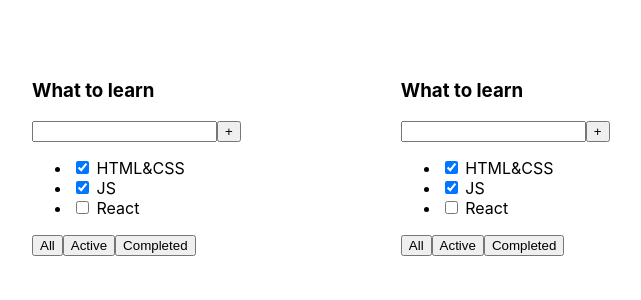
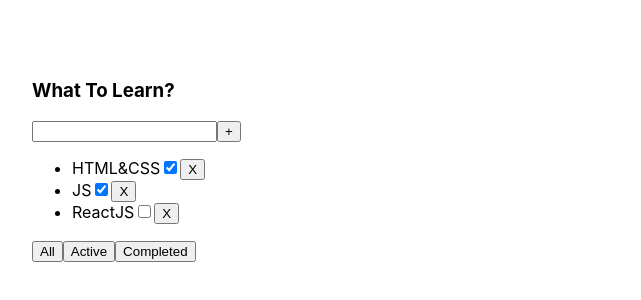
Before and after one commit to OleksandrBuhai/ToDoList, a React (Create React App) app: page / in a window 1280 px wide. Shown: the top 300 px of the page, without its empty margins (28-669 px from the left). Built offline with nearby package versions, Linux system fonts and the light colour scheme.

Commit message:
Delete task + filter

```diff
--- a/src/App.tsx
+++ b/src/App.tsx
@@ -1,23 +1,42 @@
-import React from 'react';
+import React, {useState} from 'react';
 import './App.css';
 import {ToDoList} from "./ToDoList";
 
+export type FilterType = 'all'| 'active' | ' completed'
+
 function App() {
-    const tasks1 = [
+
+    const [tasks, setTasks] = useState( [
         { id: 1, title: "HTML&CSS", isDone: true },
         { id: 2, title: "JS", isDone: true },
         { id: 3, title: "ReactJS", isDone: false }
-    ]
-    const tasks2 = [
-        { id: 1, title: "Hello world", isDone: true },
-        { id: 2, title: "I am Happy", isDone: false },
-        { id: 3, title: "Yo", isDone: false }
-    ]
+    ])
+
+    const [filter, setFilter] = useState<FilterType>('all')
+
+    let taskForToDoList = tasks
+     if (filter === 'active'){
+         taskForToDoList = tasks.filter(task=> task.isDone=== false)
+     }
+     if (filter ===' completed'){
+         taskForToDoList= tasks.filter(task=>task.isDone=== true)
+     }
+
+
+    function filtredTask(value:FilterType) {
+        setFilter(value)
+    }
+
+
+    function removeTask(id:number) {
+        let deletedTask = tasks.filter(tasks=> id!== tasks.id)
+        setTasks(deletedTask);
+    }
+
 
     return (
         <div className={'App'}>
-            <ToDoList title={"What To Learn?"} tasks={tasks1}/>
-            <ToDoList title={"What To Learn?"} tasks={tasks2}/>
+            <ToDoList title={"What To Learn?"} tasks={taskForToDoList} removeTask={removeTask} filtredTask={filtredTask}/>
         </div>
     );
 }
--- a/src/ToDoList.tsx
+++ b/src/ToDoList.tsx
@@ -1,33 +1,43 @@
 import React from 'react';
+import {FilterType} from "./App";
 
 type ToDoListPropsType = {
-    title:string
-  tasks:Array<TaskType>
+    title: string
+    tasks: Array<TaskType>
+    removeTask:(id:number)=>void
+    filtredTask:(value:FilterType)=>void
 }
 type TaskType = {
-    id:number
-    title:string
-    isDone:boolean
+    id: number
+    title: string
+    isDone: boolean
 }
 
-export const ToDoList = (props:ToDoListPropsType) => {
+export const ToDoList = (props: ToDoListPropsType) => {
     return (
         <div className="App">
             <div>
-                <h3>What to learn</h3>
+                <h3>{props.title}</h3>
                 <div>
                     <input/>
                     <button>+</button>
                 </div>
-                <ul>
-                    <li><input type="checkbox" checked={true}/> <span>HTML&CSS</span></li>
-                    <li><input type="checkbox" checked={true}/> <span>JS</span></li>
-                    <li><input type="checkbox" checked={false}/> <span>React</span></li>
-                </ul>
                 <div>
-                    <button>All</button>
-                    <button>Active</button>
-                    <button>Completed</button>
+                    <ul>
+                        {props.tasks.map((task, index) => {
+                            return (
+                                <li key={task.id}>{task.title}
+                                    <input type={"checkbox"} checked={task.isDone}/>
+                                    <button onClick={()=>props.removeTask(task.id)}>X</button>
+                                </li>
+                            )
+                        })}
+                    </ul>
+                </div>
+                <div>
+                    <button onClick={()=>props.filtredTask('all')}>All</button>
+                    <button onClick={()=>props.filtredTask('active')}>Active</button>
+                    <button onClick={()=>props.filtredTask(' completed')}>Completed</button>
                 </div>
             </div>
         </div>)
```
